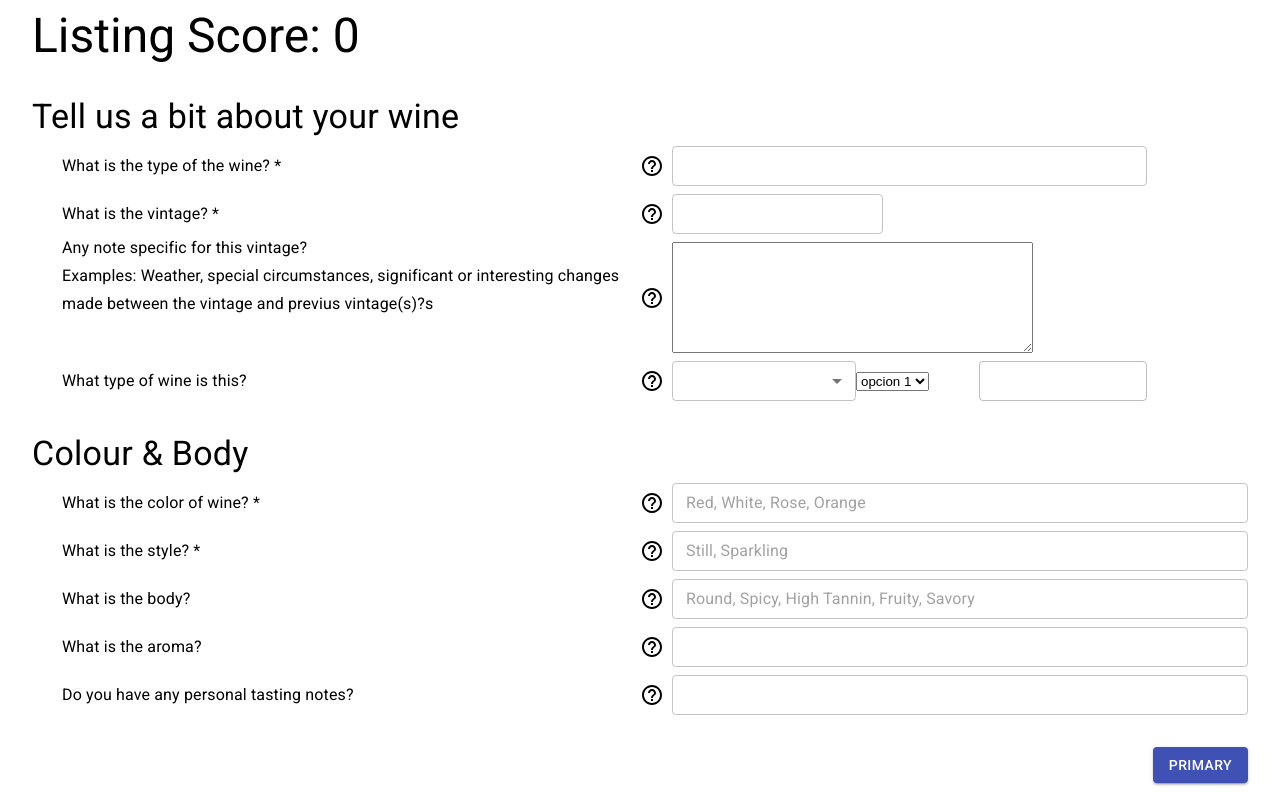
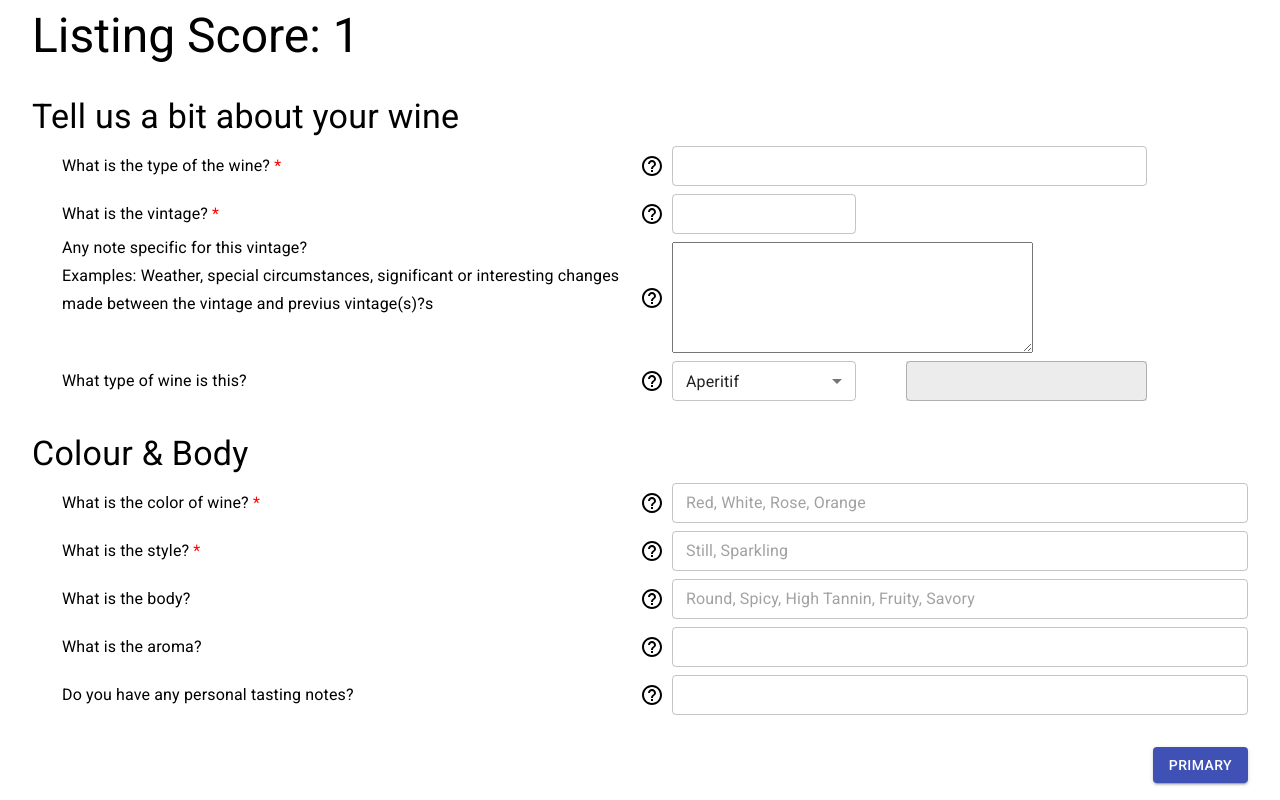
Before and after one commit to Alemarnery/singlePage, a React (Create React App) app: page / in a window 1280 px wide. Built offline with nearby package versions, Linux system fonts and the light colour scheme.

Commit message:
validation

```diff
--- a/src/App.js
+++ b/src/App.js
@@ -25,6 +25,12 @@ const styles = (theme) => ({
   question: {
     fontSize: 16,
   },
+  requiredFields: {
+    color: "red",
+  },
+  disabledInput: {
+    background: "#ececec",
+  },
 
   gridFlex: {
     display: "flex",
@@ -35,37 +41,47 @@ const styles = (theme) => ({
 
 function App(props) {
   const { classes } = props;
-  const [selectValue, setSelectValue] = useState(null);
-  const [inputs, setInputs] = useState({});
+  const [inputs, setInputs] = useState({
+    select: "Aperitif",
+  });
   const [errors, setErrors] = useState({});
+  const REQUIRED_INPUTS = ["type", "vintage", "color", "style"];
 
   function handleValidation(e) {
-    console.log(e);
     const { value, name } = e.target;
-
     setInputs({
       ...inputs,
       [name]: value,
     });
 
-    if (!value.match(/^[a-zA-Z]+$/)) {
+    if (!value.match(/^[a-zA-Z]*$/)) {
       setErrors({
         ...errors,
         [name]: true,
       });
     } else {
-      setErrors({
-        ...errors,
-        [name]: false,
-      });
+      const newState = { ...errors, [name]: false };
+      delete newState[name];
+      setErrors(newState);
     }
   }
 
   const onSubmit = () => {
-    //Si la variable errores existe, debo decir que inputs estan mal escritos.
-    //En caso contrario hacer el envio de los datos
+    const failedInputs = REQUIRED_INPUTS.filter(
+      (requiredInput) => !inputs[requiredInput]
+    );
 
-    alert("Si hay errores debo decirlo");
+    if (failedInputs.length > 0) {
+      return alert(`Required input ${failedInputs[0]} must not be empty`);
+    }
+
+    const errorKeys = Object.keys(errors);
+
+    if (errorKeys.length > 0) {
+      return alert(`Input ${errorKeys[0]} has invalid characters  `);
+    }
+
+    alert("Submit Form to Firebase!");
   };
 
   const names = ["Aperitif", "Option 2", "Other"];
@@ -95,7 +111,8 @@ function App(props) {
             className={`${classes.gridFlex} ${classes.indentation}`}
           >
             <Typography variant="subtitle1" className={classes.question}>
-              What is the type of the wine? *
+              What is the type of the wine?{" "}
+              <span className={classes.requiredFields}>*</span>
             </Typography>
           </Grid>
           <Grid item xs={12} sm={5} className={classes.gridFlex}>
@@ -115,7 +132,8 @@ function App(props) {
             className={`${classes.gridFlex} ${classes.indentation}`}
           >
             <Typography variant="subtitle1" className={classes.question}>
-              What is the vintage? *
+              What is the vintage?{" "}
+              <span className={classes.requiredFields}>*</span>
             </Typography>
           </Grid>
           <Grid item xs={12} sm={5} className={classes.gridFlex}>
@@ -126,6 +144,7 @@ function App(props) {
               value={inputs["vintage"] || ""}
               errors={errors}
               fullWidth={false}
+              style={{ width: "23ch" }}
             />
           </Grid>
 
@@ -142,10 +161,10 @@ function App(props) {
           <Grid item xs={12} sm={5} className={classes.gridFlex}>
             <Input
               name="specific"
+              type="textarea"
+              errors={errors}
               style={{ width: "70%" }}
-              isTextArea
               value={inputs["specific"] || ""}
-              errors={errors}
               onChange={(e) => handleValidation(e)}
             />
           </Grid>
@@ -161,17 +180,14 @@ function App(props) {
             </Typography>
           </Grid>
           <Grid item xs={12} sm={5} className={classes.gridFlex}>
-            <HelpOutlined style={{ marginRight: "0.5rem" }} />
-            <TextField
+            <Input
               name="select"
-              size="small"
-              variant="outlined"
+              type="select"
+              value={inputs["select"]}
               style={{ minWidth: "23ch" }}
-              select
               SelectProps={{
-                //onChange: (val) => setSelectValue(val.target.value),
+                multiline: true,
                 onChange: (val) => handleValidation(val),
-                multiline: true,
               }}
             >
               {names.map((name) => (
@@ -179,20 +195,19 @@ function App(props) {
                   {name}
                 </MenuItem>
               ))}
-            </TextField>
-
-            <select>
-              <option>opcion 1</option>
-            </select>
+            </Input>
 
             <Input
               name="other"
+              errors={errors}
               showIcon={false}
-              disabled={selectValue !== "Other"}
+              value={inputs["other"] || ""}
               style={{ marginLeft: "50px" }}
-              value={inputs["other"] || ""}
-              errors={errors}
               onChange={(e) => handleValidation(e)}
+              disabled={inputs["select"] !== "Other"}
+              className={
+                inputs["select"] !== "Other" ? classes.disabledInput : null
+              }
             />
           </Grid>
         </Grid>
@@ -210,7 +225,8 @@ function App(props) {
             className={`${classes.gridFlex} ${classes.indentation}`}
           >
             <Typography variant="subtitle1" className={classes.question}>
-              What is the color of wine? *
+              What is the color of wine?{" "}
+              <span className={classes.requiredFields}>*</span>
             </Typography>
           </Grid>
           <Grid item xs={12} sm={6} className={classes.gridFlex}>
@@ -230,7 +246,8 @@ function App(props) {
             className={`${classes.gridFlex} ${classes.indentation}`}
           >
             <Typography variant="subtitle1" className={classes.question}>
-              What is the style? *
+              What is the style?{" "}
+              <span className={classes.requiredFields}>*</span>
             </Typography>
           </Grid>
           <Grid item xs={12} sm={6} className={classes.gridFlex}>
--- a/src/Components/Input/index.js
+++ b/src/Components/Input/index.js
@@ -1,5 +1,10 @@
 import React from "react";
-import { TextField, InputAdornment, TextareaAutosize } from "@material-ui/core";
+import {
+  TextField,
+  InputAdornment,
+  TextareaAutosize,
+  Tooltip,
+} from "@material-ui/core";
 import HelpOutlined from "@material-ui/icons/HelpOutlineOutlined";
 import CheckBox from "@material-ui/icons/CheckBox";
 import Error from "@material-ui/icons/Error";
@@ -7,13 +12,20 @@ import Error from "@material-ui/icons/Error";
 export const Input = ({
   name,
   value,
+  errors,
+  children = null,
+  showIcon = true,
   fullWidth = true,
-  showIcon = true,
-  isTextArea = false,
-  errors,
+  type = "input", // input | textarea | select
   ...props
 }) => {
-  const Component = isTextArea ? TextareaAutosize : TextField;
+  let Component = TextField;
+  let ComponentProps;
+
+  switch (type) {
+    case "input":
+      const showError = errors[name] ? true : null;
+
       const InputProps = {
         endAdornment: (
           <InputAdornment position="end">
@@ -26,27 +38,43 @@ export const Input = ({
         ),
       };
 
-  const showError = errors[name] ? true : null;
+      ComponentProps = {
+        fullWidth,
+        size: "small",
+        variant: "outlined",
+        error: value.length > 0 ? showError : null,
+        InputProps: value.length > 0 ? InputProps : null,
+      };
+      break;
+    case "textarea":
+      Component = TextareaAutosize;
 
-  const ComponentProps = isTextArea
-    ? {
+      ComponentProps = {
         minRows: 7,
         maxRows: 7,
-      }
-    : {
-        fullWidth,
-        InputProps: value.length > 0 ? InputProps : null,
-        error: value.length > 0 ? showError : null,
+      };
+      break;
+    case "select":
+      ComponentProps = {
+        select: true,
         size: "small",
         variant: "outlined",
       };
+      break;
+    default:
+    // Default Case
+  }
 
   return (
     <>
-      {showIcon && <HelpOutlined style={{ marginRight: "0.5rem" }} />}
-      <Component name={name} {...ComponentProps} {...props} />
+      {showIcon && (
+        <Tooltip arrow placement="left" title="Help">
+          <HelpOutlined style={{ marginRight: "0.5rem" }} />
+        </Tooltip>
+      )}
+      <Component name={name} value={value} {...ComponentProps} {...props}>
+        {children}
+      </Component>
     </>
   );
 };
-
-//export default Input;
```
Lines whose indentation alone changed are shown as unchanged.
